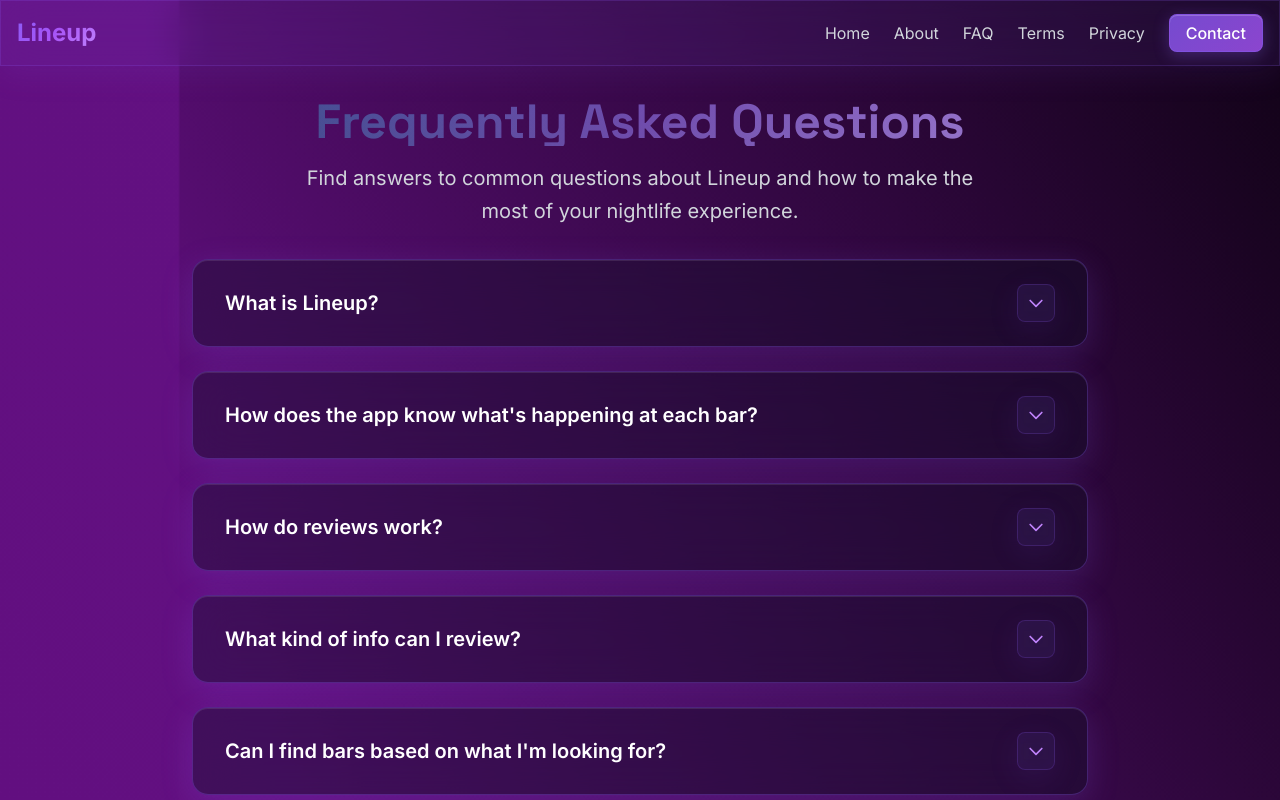
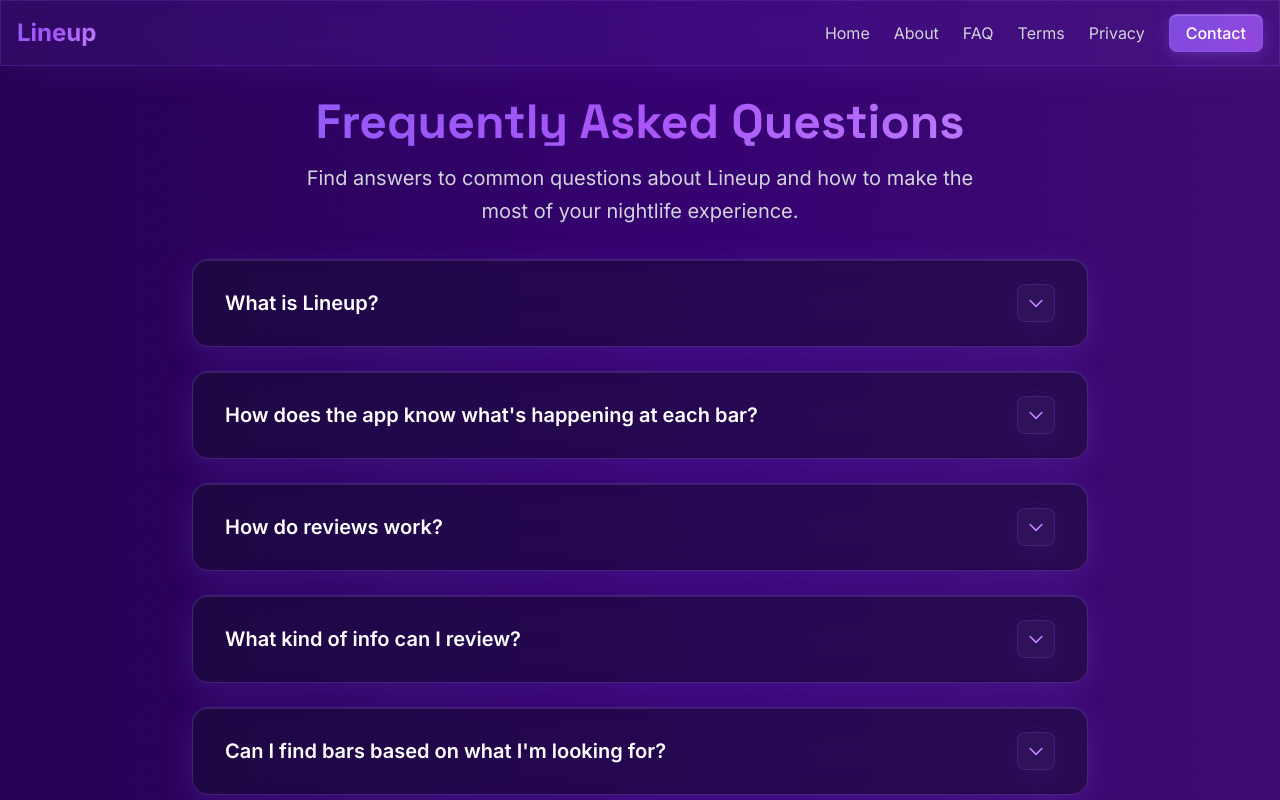
Before and after one commit to revelationsz/lineup-website, a Next.js app: page /faq in a window 1280 px wide. Shown: the top 800 px of the page. Built offline with nearby package versions, Linux system fonts and the light colour scheme.

Commit message:
lotta changes

```diff
--- a/app/about/page.tsx
+++ b/app/about/page.tsx
@@ -6,7 +6,9 @@ export default function About() {
     <div className="max-w-6xl mx-auto space-y-16">
       {/* Header Section */}
       <div className="text-center space-y-6">
-        <h1 className="text-5xl md:text-6xl font-bold gradient-text">About Lineup</h1>
+        <div className="floating">
+          <h1 className="text-6xl md:text-7xl font-bold gradient-text">About Lineup</h1>
+        </div>
         <p className="text-xl md:text-2xl text-gray-300 max-w-4xl mx-auto leading-relaxed">
           Your ultimate nightlife companion app designed to make your night out easier, more enjoyable, and completely
           <span className="gradient-text font-semibold"> hassle-free</span>.
--- a/app/contact/page.tsx
+++ b/app/contact/page.tsx
@@ -43,7 +43,9 @@ export default function Contact() {
     <div className="max-w-4xl mx-auto space-y-8">
       {/* Header Section */}
       <div className="text-center space-y-4">
-        <h1 className="text-4xl md:text-5xl font-bold gradient-text">Contact Us</h1>
+        <div className="floating">
+          <h1 className="text-6xl md:text-7xl font-bold gradient-text">Contact Us</h1>
+        </div>
         <p className="text-xl text-gray-300 max-w-2xl mx-auto leading-relaxed">
           Have questions or feedback? We&apos;d love to hear from you. Fill out the form below and we&apos;ll get back to
           you as soon as possible.
--- a/app/email-confirmed/page.tsx
+++ b/app/email-confirmed/page.tsx
@@ -47,7 +47,9 @@ export default function EmailConfirmed() {
         </svg>
       </div>
 
-      <h1 className="text-4xl font-bold mb-4 text-purple-400">Email Confirmed!</h1>
+      <div className="floating">
+        <h1 className="text-6xl md:text-7xl font-bold gradient-text">Email Confirmed!</h1>
+      </div>
 
       <p className="text-xl mb-6 text-gray-300">
         Thank you for signing up for Lineup! Your email has been successfully verified. Please try logging back into the app again!
--- a/app/faq/page.tsx
+++ b/app/faq/page.tsx
@@ -134,7 +134,9 @@ export default function FAQ() {
     <div className="max-w-4xl mx-auto space-y-8">
       {/* Header Section */}
       <div className="text-center space-y-4">
-        <h1 className="text-4xl md:text-5xl font-bold gradient-text">Frequently Asked Questions</h1>
+      <div className="floating">
+          <h1 className="text-4xl md:text-5xl font-bold gradient-text">Frequently Asked Questions</h1>
+        </div>
         <p className="text-xl text-gray-300 max-w-2xl mx-auto leading-relaxed">
           Find answers to common questions about Lineup and how to make the most of your nightlife experience.
         </p>
--- a/app/globals.css
+++ b/app/globals.css
@@ -88,19 +88,24 @@ body {
   }
 
   .animated-gradient {
-    /* Use brighter accent colours so the motion is perceptible */
+    /* Smoother purple-to-black flow */
     background: linear-gradient(
-      60deg,
-      rgb(120, 44, 150),
-      rgba(98, 15, 128),
-      rgb(0, 0, 0),
-      rgb(98, 15, 128),
-      rgb(99, 19, 131)
+      90deg,
+      /* #782c96 0%,  */
+      /* #6b248d 10%,  slightly darker */
+      #49186f 20%,  /* heading toward deep plum */
+      #360272 30%,  /* midnight violet */
+      #1a013c 40%,  /* ← new ultra-dark purple */
+      #000000 50%,  /* black midpoint */
+      #1a013c 60%,  /* ← new ultra-dark purple */
+      #360272 70%,  /* back up the scale */
+      #49186f 80%  /* heading toward deep plum */
+      /* #6b248d 90%  slightly darker */
+      /* #782c96 100% */
     );
-    background-size: 300% 300%;
+    background-size: 1000% 100%;
     animation: gradientShift 8s linear infinite;
   }
-
 
   .floating {
     animation: float 6s ease-in-out infinite;
@@ -118,8 +123,11 @@ body {
   0% {
     background-position: 0% 50%;
   }
+  /* 50% {
+    background-position: 100% 50%;
+  } */
   100% {
-    background-position: 200% 50%;
+    background-position: 100% 50%;
   }
 }
 
--- a/app/page.tsx
+++ b/app/page.tsx
@@ -137,9 +137,11 @@ export default function Home() {
       {/* Email Signup Section */}
       <section className="w-full max-w-4xl mx-auto">
         <div className="text-center mb-8">
+          <div className="floating">
           <h2 className="text-3xl md:text-4xl font-bold gradient-text mb-4">
             Want Launch Updates?
           </h2>
+          </div>
           <p className="text-xl text-gray-300">
             Get notified when we go live in your city and receive exclusive early access perks.
           </p>
--- a/app/privacy/page.tsx
+++ b/app/privacy/page.tsx
@@ -3,7 +3,9 @@ export default function Privacy() {
     <div className="max-w-4xl mx-auto space-y-8">
       {/* Header Section */}
       <div className="text-center space-y-4">
-        <h1 className="text-4xl md:text-5xl font-bold gradient-text">Privacy Policy</h1>
+        <div className="floating">
+          <h1 className="text-6xl md:text-7xl font-bold gradient-text">Privacy Policy</h1>
+        </div>
         <p className="text-xl text-gray-300 max-w-2xl mx-auto leading-relaxed">
           Your privacy is important to us. Learn how we collect, use, and protect your personal data.
         </p>
--- a/app/terms/page.tsx
+++ b/app/terms/page.tsx
@@ -3,7 +3,9 @@ export default function Terms() {
     <div className="max-w-4xl mx-auto space-y-8">
       {/* Header Section */}
       <div className="text-center space-y-4">
-        <h1 className="text-4xl md:text-5xl font-bold gradient-text">Terms of Service</h1>
+        <div className="floating">
+          <h1 className="text-6xl md:text-7xl font-bold gradient-text">Terms of Service</h1>
+        </div>
         <p className="text-xl text-gray-300 max-w-2xl mx-auto leading-relaxed">
           Please read these terms carefully before using Lineup. By using our app, you agree to these terms.
         </p>
--- a/lib/supabase-client.ts
+++ b/lib/supabase-client.ts
@@ -3,8 +3,5 @@ import { createClient } from "@supabase/supabase-js"
 const supabaseUrl = process.env.NEXT_PUBLIC_SUPABASE_URL || ""
 const supabaseServiceKey = process.env.SUPABASE_SERVICE_ROLE_KEY || ""
 
-console.log("Supabase Service Key:", process.env.SUPABASE_SERVICE_ROLE_KEY);
-console.log("Supabase URL:", process.env.NEXT_PUBLIC_SUPABASE_URL);
-
 // Create a single supabase client for interacting with your database
 export const  supabase = createClient(supabaseUrl, supabaseServiceKey)
```
